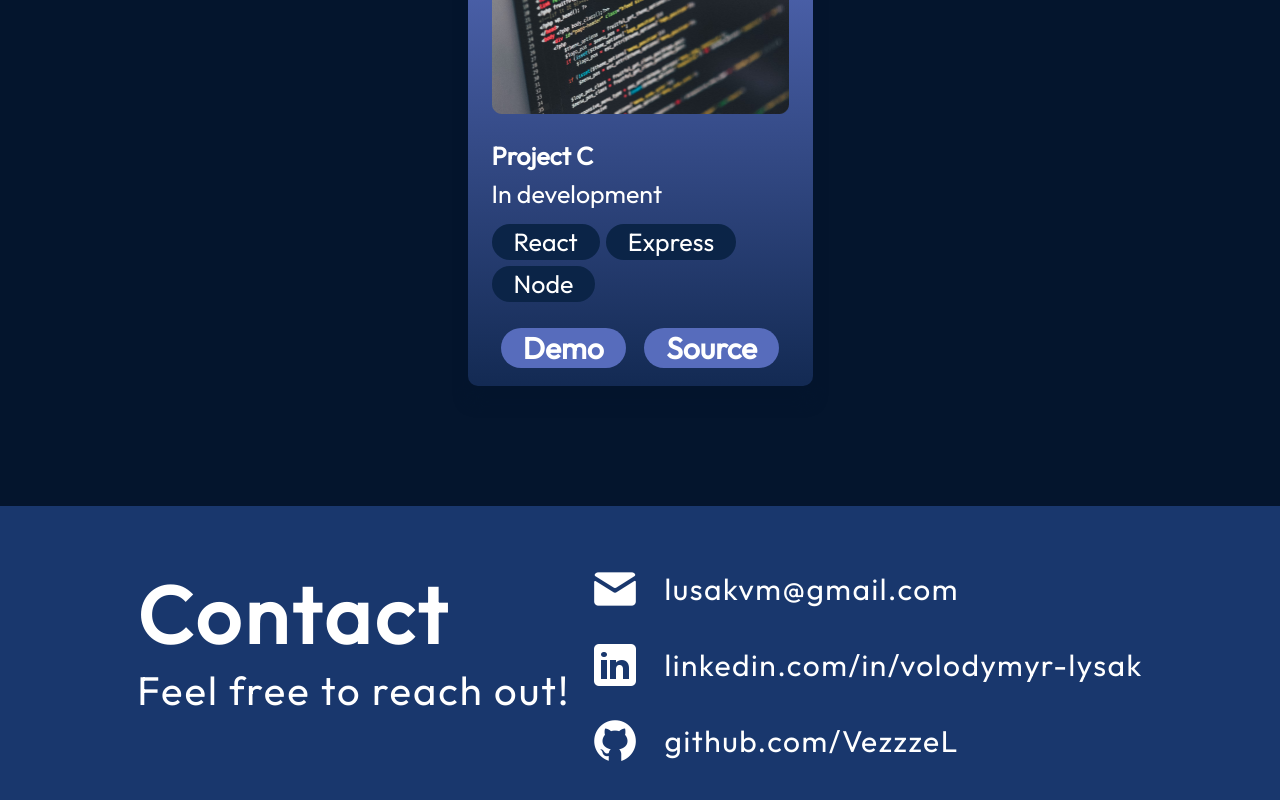
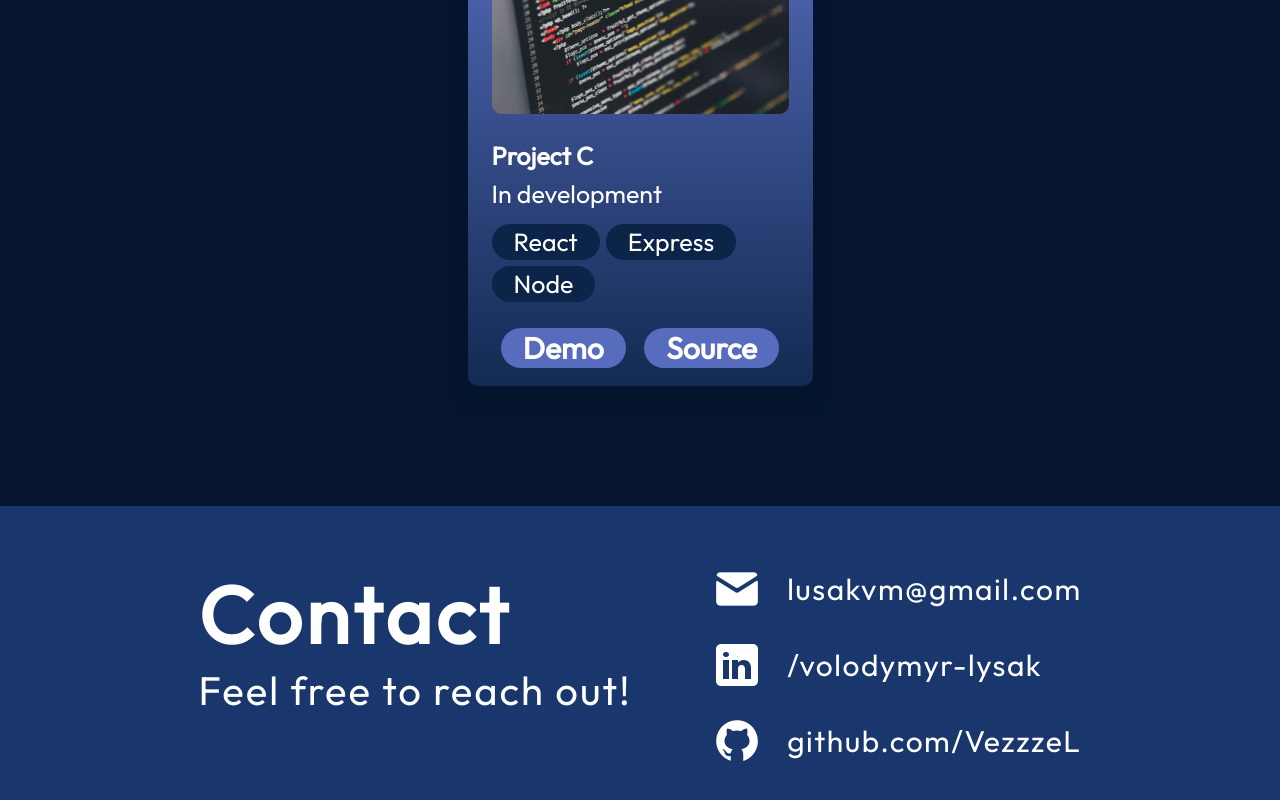
Before and after one commit to VezzzeL/VLFolio, a React (Vite) app: page / in a window 1280 px wide. Shown: the part 3427-4227 px from the top of the page. Built offline with nearby package versions, Linux system fonts and the light colour scheme.

Commit message:
v-1 - final commit

```diff
--- a/src/components/Contact/Contact.jsx
+++ b/src/components/Contact/Contact.jsx
@@ -17,7 +17,7 @@ export const Contact = () => {
             </li>
             <li className={styles.link}>
                 <img src={getImageUrl('contact/linkedinIcon.png')} alt="LinkedIn icon" />
-                <a href="https://www.linkedin.com/in/volodymyr-lysak/">linkedin.com/in/volodymyr-lysak</a>
+                <a href="https://www.linkedin.com/in/volodymyr-lysak/">/volodymyr-lysak</a>
             </li>
             <li className={styles.link}>
                 <img src={getImageUrl('contact/githubIcon.png')} alt="Github icon" />
--- a/src/components/Contact/Contact.module.css
+++ b/src/components/Contact/Contact.module.css
@@ -34,7 +34,7 @@
 
 .link {
   display: flex;
-  align-items: center;
+  align-items:center;
   gap: 25px;
 }
 
--- a/src/index.css
+++ b/src/index.css
@@ -7,4 +7,9 @@
 
 html {
   scroll-behavior: smooth;
+  width: 100%;
 }
+
+body{
+  width: 100%;
+}
```
Also changed, not shown: 1 other file (tests, documents, lock files or other folders).
